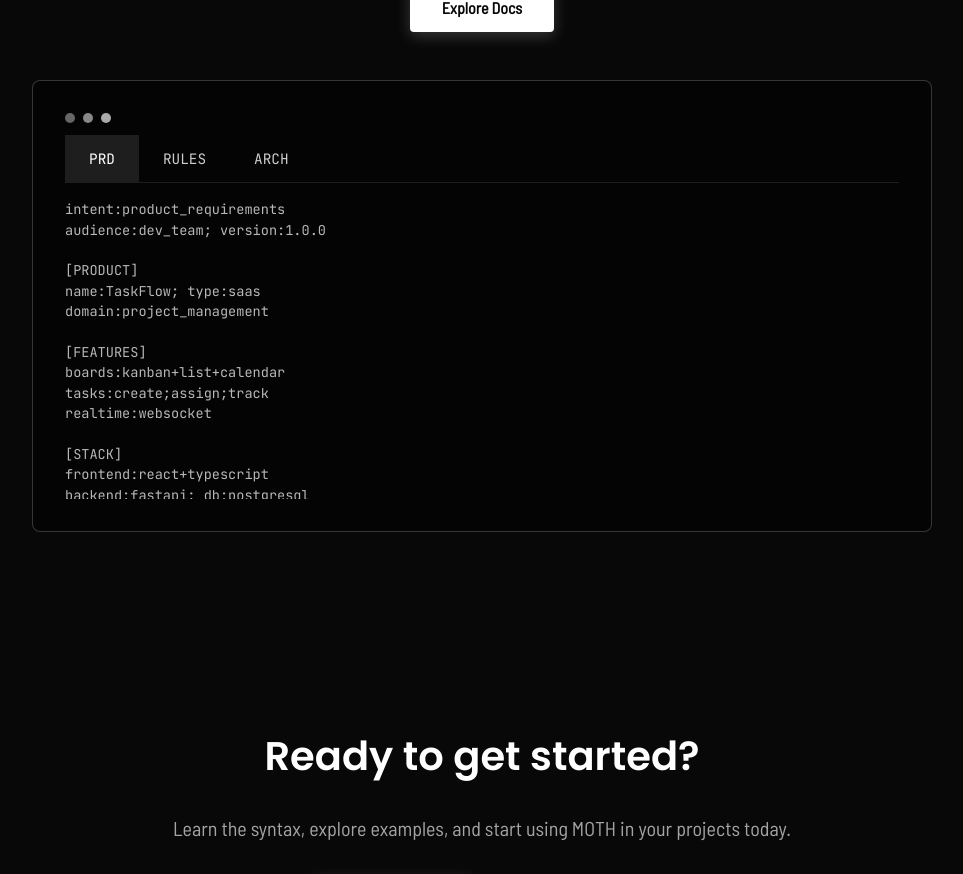
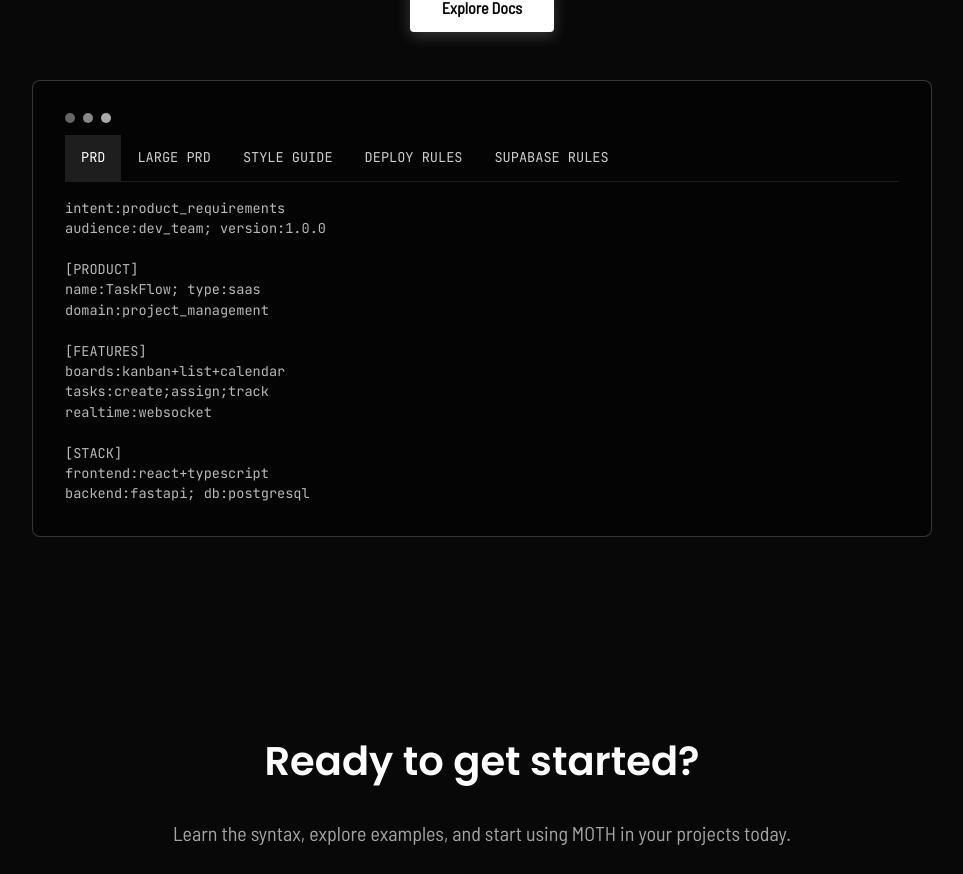
Before and after one commit to huikku/moth, a Next.js app in the folder website/: page /moth/ in a window 1280 px wide. Shown: the part 2335-3209 px from the top of the page, without its empty margins (158-1121 px from the left). Built offline with nearby package versions, Linux system fonts and the light colour scheme.

Commit message:
Add comprehensive examples: large PRD, style guide, deploy rules, and Supabase access rules

```diff
--- a/website/app/page.tsx
+++ b/website/app/page.tsx
@@ -239,8 +239,8 @@ Everything is structured and actionable.`}
               <span style={{ width: '10px', height: '10px', borderRadius: '50%', backgroundColor: '#888888', display: 'inline-block' }} />
               <span style={{ width: '10px', height: '10px', borderRadius: '50%', backgroundColor: '#aaaaaa', display: 'inline-block' }} />
             </div>
-            <div style={{ display: 'flex', borderBottom: '1px solid rgba(255, 255, 255, 0.1)', marginBottom: '1rem' }}>
-              {['prd', 'rules', 'arch'].map((tab) => (
+            <div style={{ display: 'flex', borderBottom: '1px solid rgba(255, 255, 255, 0.1)', marginBottom: '1rem', flexWrap: 'wrap' }}>
+              {['prd', 'large-prd', 'style-guide', 'deploy-rules', 'supabase-rules'].map((tab) => (
                 <button
                   key={tab}
                   onClick={() => setActiveTab(tab)}
@@ -249,19 +249,23 @@ Everything is structured and actionable.`}
                     color: activeTab === tab ? '#ffffff' : '#cccccc',
                     borderBottomColor: activeTab === tab ? '#ffffff' : 'transparent',
                     borderBottomWidth: activeTab === tab ? '2px' : '0px',
-                    padding: '0.75rem 1.5rem',
+                    padding: '0.75rem 1rem',
                     fontFamily: "'JetBrains Mono', monospace",
-                    fontSize: '0.9rem',
+                    fontSize: '0.85rem',
                     border: 'none',
                     cursor: 'pointer',
                     transition: 'all 0.3s ease'
                   }}
                 >
-                  {tab.toUpperCase()}
+                  {tab === 'large-prd' ? 'LARGE PRD' :
+                   tab === 'style-guide' ? 'STYLE GUIDE' :
+                   tab === 'deploy-rules' ? 'DEPLOY RULES' :
+                   tab === 'supabase-rules' ? 'SUPABASE RULES' :
+                   tab.toUpperCase()}
                 </button>
               ))}
             </div>
-            <pre style={{ backgroundColor: 'transparent', color: '#cccccc', fontFamily: "'JetBrains Mono', monospace", fontSize: '0.85rem', lineHeight: 1.5, margin: 0, overflow: 'auto', maxHeight: '300px', opacity: 0.9, textAlign: 'left' }}>
+            <pre style={{ backgroundColor: 'transparent', color: '#cccccc', fontFamily: "'JetBrains Mono', monospace", fontSize: '0.85rem', lineHeight: 1.5, margin: 0, overflow: 'auto', maxHeight: '400px', opacity: 0.9, textAlign: 'left' }}>
 
 {activeTab === 'prd' && `intent:product_requirements
 audience:dev_team; version:1.0.0
@@ -278,36 +282,159 @@ realtime:websocket
 [STACK]
 frontend:react+typescript
 backend:fastapi; db:postgresql`}
-{activeTab === 'rules' && `intent:coding_rules
-audience:ai_agents; style:concise
 
-[ARCHITECTURE]
-pattern:modular; state:redux
-api:rest; auth:jwt
+{activeTab === 'large-prd' && `intent:product_requirements
+audience:engineering+design; version:2.0.0
+project:enterprise_analytics_platform
 
-[CONSTRAINTS]
-max_file_size:500_lines
-max_function:50_lines
-naming:snake_case
+[PRODUCT]
+name:DataViz Pro; type:b2b_saas
+domain:business_intelligence
+target:mid_to_enterprise
 
-[TESTING]
-coverage:80%; framework:jest`}
-{activeTab === 'arch' && `intent:system_architecture
-scope:full_stack; detail:high
+[CORE_FEATURES]
+dashboards:custom+templates+shared
+visualizations:charts;graphs;maps;tables
+data_sources:sql;nosql;api;csv;excel
+realtime:streaming+alerts+notifications
+collaboration:comments;sharing;permissions
+
+[USER_ROLES]
+admin:full_access; analyst:create+edit
+viewer:read_only; guest:limited_dashboards
+
+[TECH_STACK]
+frontend:react18+typescript+tailwind
+state:redux_toolkit+rtk_query
+backend:fastapi+celery+redis
+db:postgresql15; cache:redis7
+storage:s3; cdn:cloudflare
+
+[INTEGRATIONS]
+auth:auth0+saml+sso
+payments:stripe; analytics:mixpanel
+monitoring:datadog; errors:sentry
+
+[PERFORMANCE]
+page_load:<2s; api_response:<500ms
+concurrent_users:10000+
+uptime:99.9%
+
+[SECURITY]
+encryption:aes256; transit:tls13
+compliance:soc2+gdpr+hipaa
+auth:mfa+rbac; audit:full_logging`}
+
+{activeTab === 'style-guide' && `intent:style_guide
+audience:dev_team; scope:frontend
+
+[DESIGN_TOKENS]
+colors:primary=#232322;accent=#ffffff
+text:body=#cccccc;heading=#ffffff
+spacing:base=8px;scale=1.5x
+
+[TYPOGRAPHY]
+headings:Poppins;weight=600
+body:Barlow_Semi_Condensed;weight=400
+mono:JetBrains_Mono;weight=400-600
+line_height:headings=1.3;body=1.8
 
 [COMPONENTS]
-frontend:react_spa
-backend:python_fastapi
-db:postgresql; cache:redis
+buttons:rounded=4px;padding=0.75rem_2rem
+cards:bg=rgba(0,0,0,0.4);border=1px_solid
+inputs:height=44px;focus=outline_white
 
-[DATA_FLOW]
-user_input -> api -> db
-cache -> response
-events -> queue -> workers
+[SPACING]
+section:padding=6rem_0
+container:max_width=1400px;margin=0_auto
+grid:gap=2rem; mobile:padding=0_1rem
+
+[RESPONSIVE]
+breakpoints:mobile=768px;tablet=1024px
+mobile:stack_columns;hide_nav
+desktop:show_all;multi_column
+
+[ANIMATIONS]
+transitions:all_0.3s_ease
+hover:opacity=0.9
+loading:skeleton+fade_in`}
+
+{activeTab === 'deploy-rules' && `intent:deployment_rules
+audience:ai_agents; enforcement:strict
+
+[GIT_WORKFLOW]
+branches:main;staging;feature/*
+commits:conventional;signed=required
+push:require_tests_pass;require_review
+
+[PRE_COMMIT]
+lint:eslint+prettier; types:tsc
+tests:unit+integration; coverage:>80%
+
+[PRE_PUSH]
+build:verify_success
+security:scan_dependencies
+size:check_bundle_size
 
 [DEPLOYMENT]
-containers:docker
-orchestration:kubernetes`}
+staging:auto_on_merge_to_staging
+production:manual_approval_required
+rollback:auto_on_error_rate>5%
+
+[FORBIDDEN]
+push_to_main:direct_commits
+skip_tests:never
+deploy_friday:after_3pm
+secrets:hardcoded_in_code
+
+[NOTIFICATIONS]
+slack:on_deploy;on_failure
+email:on_production_deploy
+pagerduty:on_critical_failure
+
+[MONITORING]
+healthcheck:every_30s
+error_tracking:sentry
+performance:datadog_apm`}
+
+{activeTab === 'supabase-rules' && `intent:database_access_rules
+audience:ai_agents; scope:supabase
+
+[CONNECTION]
+url:env.SUPABASE_URL
+key:env.SUPABASE_ANON_KEY
+service_key:env.SUPABASE_SERVICE_KEY
+
+[TABLES_READABLE]
+public:users;profiles;posts;comments
+public:categories;tags;media
+analytics:page_views;events
+
+[TABLES_WRITABLE]
+public:posts;comments;media
+public:user_settings;notifications
+logs:activity;errors
+
+[TABLES_FORBIDDEN]
+auth:users;sessions;refresh_tokens
+internal:migrations;system_config
+billing:invoices;payments;subscriptions
+admin:audit_logs;system_settings
+
+[RLS_POLICIES]
+posts:user_can_edit_own
+comments:user_can_delete_own
+profiles:public_read;owner_write
+
+[FUNCTIONS]
+allowed:get_user_posts;create_comment
+allowed:upload_media;send_notification
+forbidden:delete_user;modify_billing
+
+[SECURITY]
+anon_key:client_side_only
+service_key:server_side_only;never_expose
+rls:always_enabled; validate:row_ownership`}
             </pre>
           </div>
         </div>
```
